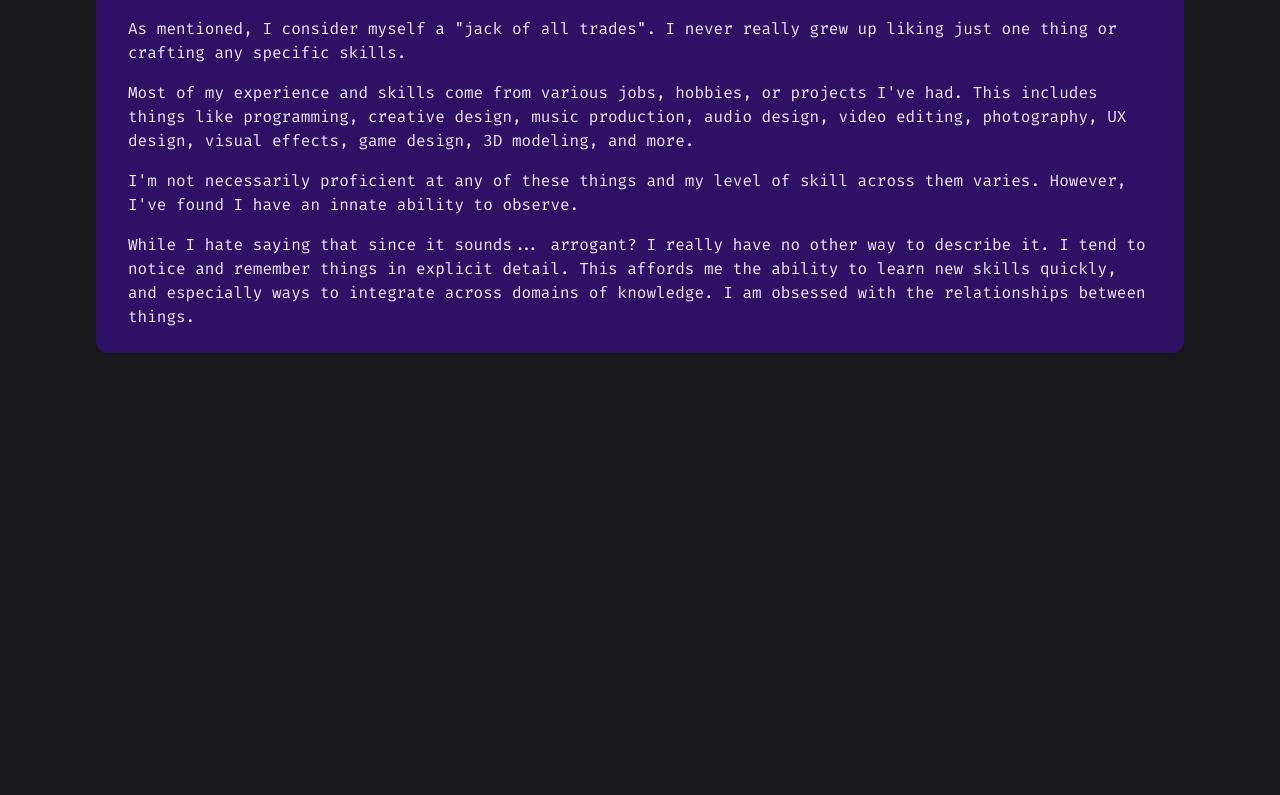
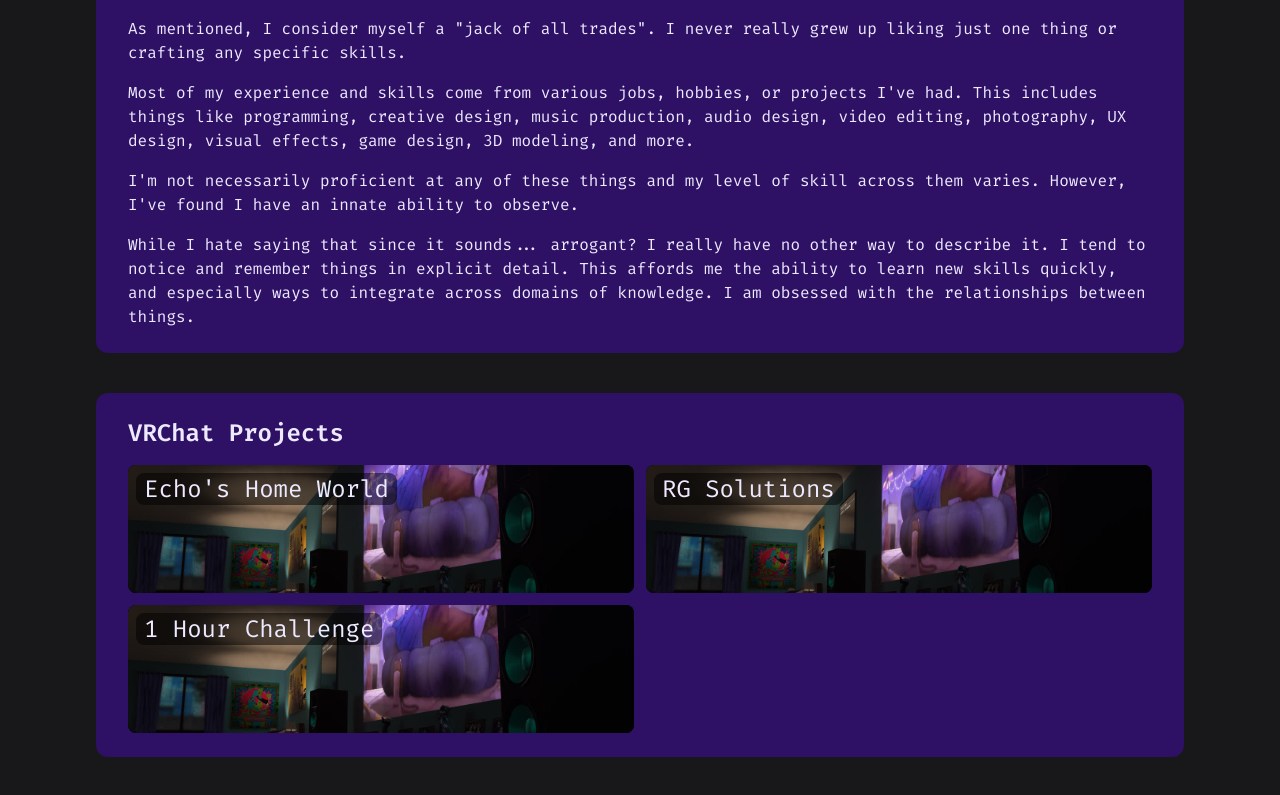
Before and after one commit to dark-swordsman/darkswordsman.com, a Next.js app: page / in a window 1280 px wide. Shown: the part 471-1266 px from the top of the page. Before the commit the page ends 872 px from the top, so only its background shows below. Built offline with nearby package versions, Linux system fonts and the light colour scheme.

Commit message:
css change, new project section, projects wip

```diff
--- a/src/app/page.tsx
+++ b/src/app/page.tsx
@@ -1,8 +1,31 @@
 import Image from "next/image";
 import PrimaryCard from "../components/PrimaryCard";
 import Hero from "../components/Hero";
+import ProjectTable from "../components/ProjectTable";
+import ProjectCard from "../components/ProjectCard";
 
 export default function Home() {
+  const projectCards = [
+    {
+      name: "Echo's Home World",
+      image: "img/echo-thumb-1.jpg",
+      href: "/projects/echo-home-world",
+      description: "A world that I created for my friend. Models were made from scratch and it is Quest compatible."
+    },
+    {
+      name: "RG Solutions",
+      image: "img/echo-thumb-1.jpg",
+      href: "/projects/rg-solutions",
+      description: "A thriller world created for a horror-themed game jam held by Rollthered. Featured in Spookality 2023."
+    },
+    {
+      name: "1 Hour Challenge",
+      image: "img/echo-thumb-1.jpg",
+      href: "/projects/1-hour",
+      description: "A small project I did to test my skills. Everything modeled in 1 hour. Took 4 hours total to complete."
+    },
+  ]
+
   return (
     <div className="flex flex-col gap-4 md:gap-10">
       <Hero />
@@ -31,6 +54,11 @@ export default function Home() {
           </span>
         </div>
       </PrimaryCard>
+      <PrimaryCard title="VRChat Projects">
+        <ProjectTable>
+          {projectCards.map(({ name, image, href, description }, i) => <ProjectCard key={i} name={name} image={image} href={href} description={description} />)}
+        </ProjectTable>
+      </PrimaryCard>
     </div>
   );
 }
--- /dev/null
+++ b/src/app/projects/echo-home-world/page.tsx
@@ -0,0 +1,7 @@
+export default function Project() {
+  return (
+    <div>
+      echo home world
+    </div>
+  );
+}
--- a/src/components/Hero.tsx
+++ b/src/components/Hero.tsx
@@ -5,7 +5,7 @@ export default function Hero() {
     <div className="grid grid-rows-2 grid-cols-1 md:grid-rows-1 md:grid-cols-2 gap-2 md:gap-6">
       <div className="flex flex-col md:items-end md:mx-0 mx-auto">
         <div className="lg:mr-8">
-          <Image sizes="100vw" className="max-h-72 rounded-full w-[100%] h-auto border-violet-700 border-2" width={400} height={400} alt="Kyle Barr's profile picture." src="/img/pfp.jpg" />
+          <Image sizes="100vw" className="max-h-72 rounded-full w-[100%] h-auto border-violet-600 border-2" width={400} height={400} alt="Kyle Barr's profile picture." src="/img/pfp.jpg" />
         </div>
       </div>
       <div className="flex flex-col gap-6 justify-center">
--- a/src/components/PrimaryCard.tsx
+++ b/src/components/PrimaryCard.tsx
@@ -1,6 +1,6 @@
 export default function PrimaryCard({ children, title }: { children: React.ReactNode, title: string }) {
   return (
-    <div className="py-6 px-8 flex flex-col gap-4 rounded-xl bg-violet-950">
+    <div className="py-6 px-8 flex flex-col gap-4 rounded-xl bg-primary">
       <span className="text-2xl font-semibold">{title}</span>
       <div>
         {children}
--- /dev/null
+++ b/src/components/ProjectCard.tsx
@@ -0,0 +1,25 @@
+import Image from "next/image";
+import Link from "next/link";
+
+export default function ProjectCard({ name, description, image, href, accentColor = "secondary" }: { name: string, description?: string, image?, href: string, accentColor?: string }) {
+  /**
+   * This is a project card.
+   *
+   * @param name - The name of the project
+   * @param description - (opt) The description of the project
+   * @param image - (opt) The image for the project
+   *
+   * @returns A project card component
+   */
+  return (
+    <Link href={href} className="relative rounded-lg bg-black flex overflow-clip group cursor-pointer h-32">
+      <div className="z-20 duration-100 select-none flex flex-col gap-2 px-2 group-hover:px-4 py-2">
+        <span className="bg-black bg-opacity-50 group-hover:bg-transparent w-fit px-2 group-hover:px-0 rounded-lg text-2xl group-hover:h-auto group-hover:text-lg duration-100 line-clamp-1">{name}</span>
+        <span className="invisible group-hover:visible text-sm font-light line-clamp-3">{description}</span>
+      </div>
+      <div className="absolute w-full z-10 group-hover:w-8 duration-100 h-full" />
+      <div className={"absolute w-0 right-0 z-10 group-hover:-right-8 group-hover:w-full duration-100 h-full" + ` bg-${accentColor}`} />
+      {image ? <Image className="absolute left-0 -top-[50%] w-full opacity-100 group-hover:opacity-50 duration-100" src={image} alt={`Image for: ${name}`} width={400} height={400} /> : null}
+    </Link>
+  );
+}
--- /dev/null
+++ b/src/components/ProjectTable.tsx
@@ -0,0 +1,9 @@
+
+
+export default function ProjectTable({ children }: { children: React.ReactNode }) {
+  return (
+    <div className="grid grid-cols-1 md:grid-cols-2 gap-3">
+      {children}
+    </div>
+  );
+}
--- a/tailwind.config.js
+++ b/tailwind.config.js
@@ -8,7 +8,11 @@ module.exports = {
     extend: {
       fontFamily: {
         "sans": ["FiraCode", ...defaultTheme.fontFamily.sans]
-      }
+      },
+      colors: {
+        "primary": "#2E1065",
+        "secondary": "#4B2D82",
+      },
     },
   },
   plugins: [],
```
Also changed, not shown: public/img/echo-thumb-1.jpg (added).
